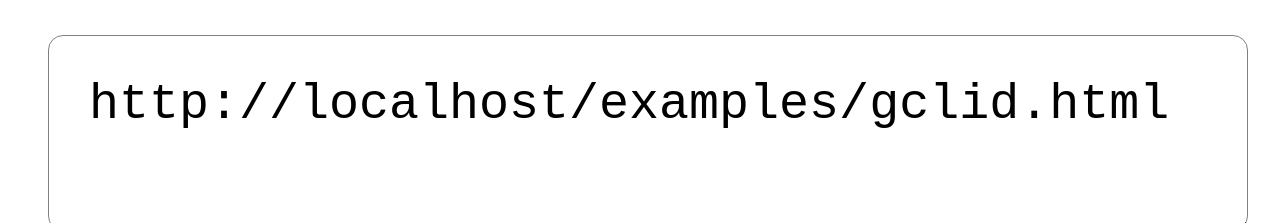
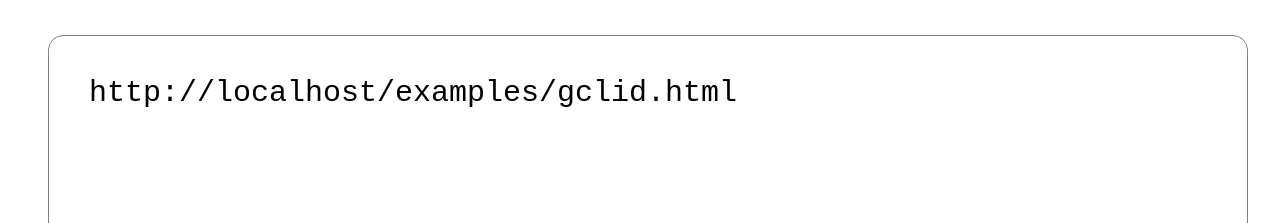
Before and after one commit to AppsFlyerSDK/appsflyer-onelink-smart-script, a plain HTML site: page examples/gclid.html in a window 1280 px wide. Shown: the part 729-952 px from the top of the page. Drawn offline with Linux system fonts and the light colour scheme.

Commit message:
Increase height of URL boxes

```diff
--- a/examples/style.css
+++ b/examples/style.css
@@ -72,7 +72,8 @@ h2 {
   padding: 40px;
   border: 1px solid gray;
   border-radius: 15px;
-  font-size: 50px;
+  font-size: 30px;
+  height: 300px;
 }
 .url-container {
   display: flex;
```
